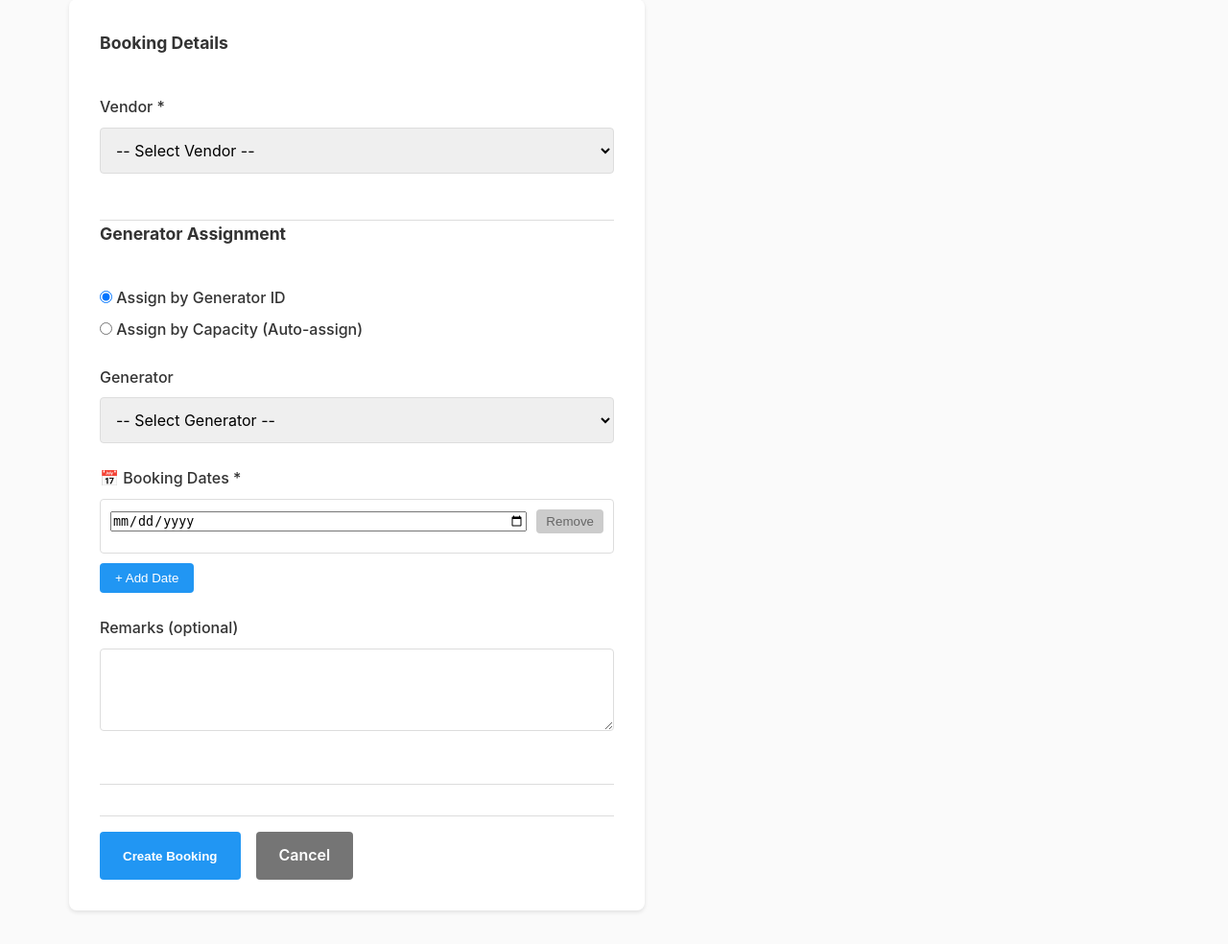
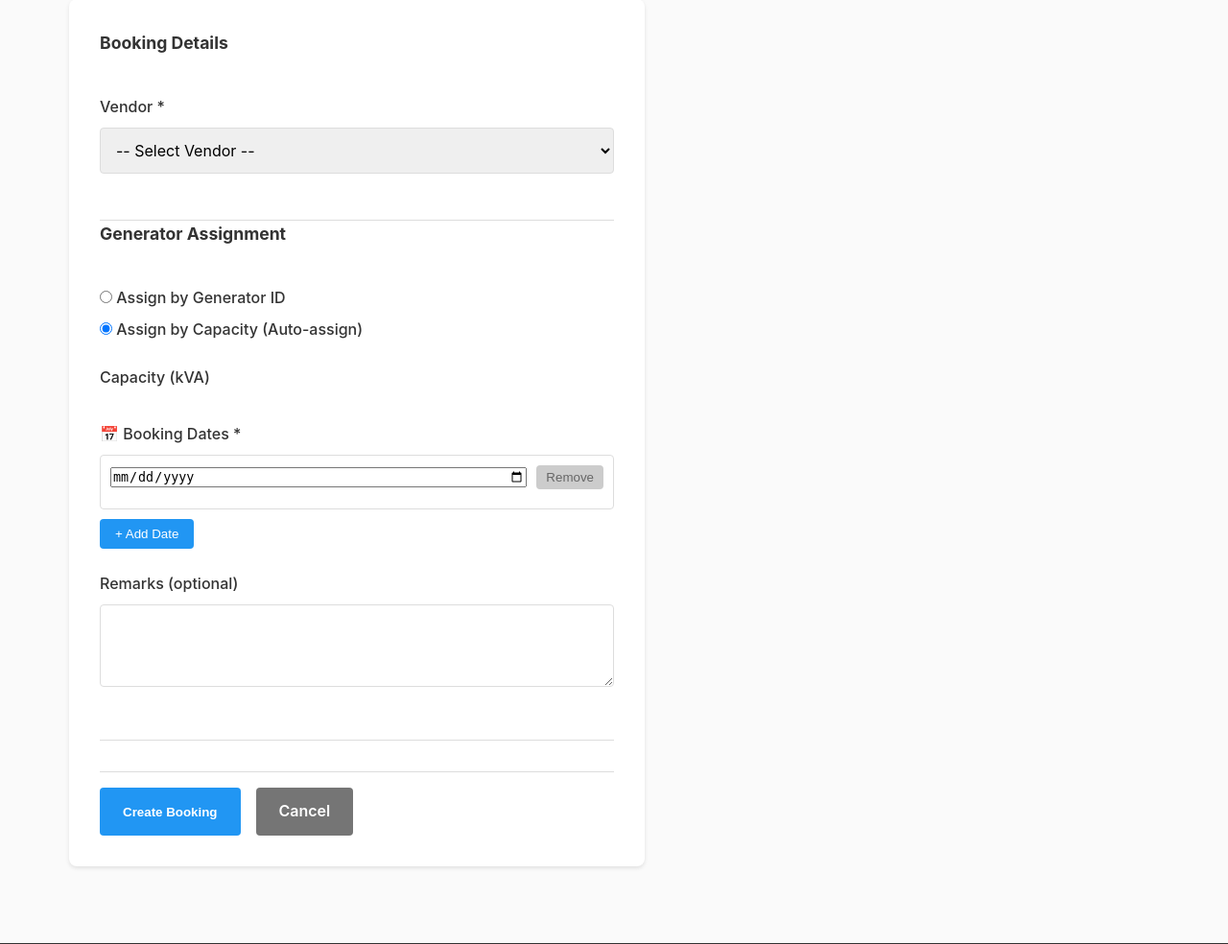
Before and after one commit to Abhishek3670/generator-ledger, a FastAPI app: page /create-booking in a window 1280 px wide. Shown: the part 198-1182 px from the top of the page at 96% size. Run offline with FastAPI, Linux system fonts and the light colour scheme.

Commit message:
feat: update create booking form UI for better UX
- Set 'Assign by Capacity' as default selected option
- Replace capacity dropdown with individual button selectors
- Buttons show available capacities (30, 45, etc.) as clickable options
- Selected button highlights in blue for visual feedback
- Improved accessibility and ease of selection

```diff
--- a/web/templates/create_booking.html
+++ b/web/templates/create_booking.html
@@ -26,16 +26,16 @@
 
             <div class="form-group">
                 <label>
-                    <input type="radio" name="assign_method" value="generator" checked>
+                    <input type="radio" name="assign_method" value="generator">
                     Assign by Generator ID
                 </label>
                 <label>
-                    <input type="radio" name="assign_method" value="capacity">
+                    <input type="radio" name="assign_method" value="capacity" checked>
                     Assign by Capacity (Auto-assign)
                 </label>
             </div>
 
-            <div id="generator-method" style="display: block;">
+            <div id="generator-method" style="display: none;">
                 <div class="form-group">
                     <label for="generator_id">Generator</label>
                     <select id="generator_id" name="generator_id">
@@ -49,15 +49,15 @@
                 </div>
             </div>
 
-            <div id="capacity-method" style="display: none;">
+            <div id="capacity-method" style="display: block;">
                 <div class="form-group">
-                    <label for="capacity_kva">Capacity (kVA)</label>
-                    <select id="capacity_kva" name="capacity_kva">
-                        <option value="">-- Select Capacity --</option>
+                    <label>Capacity (kVA)</label>
+                    <div id="capacity-buttons" style="display: flex; flex-wrap: wrap; gap: 10px; margin-top: 10px;">
                         {% for cap in capacities %}
-                        <option value="{{ cap }}">{{ cap }} kVA</option>
+                        <button type="button" class="capacity-btn" data-capacity="{{ cap }}" style="padding: 10px 16px; border: 2px solid #ddd; background: white; color: #333; border-radius: 4px; cursor: pointer; font-weight: 500;">{{ cap }} kVA</button>
                         {% endfor %}
-                    </select>
+                    </div>
+                    <input type="hidden" id="capacity_kva" name="capacity_kva" value="">
                 </div>
             </div>
 
@@ -120,6 +120,28 @@ document.addEventListener('DOMContentLoaded', function() {
                 document.getElementById('generator-method').style.display = 'none';
                 document.getElementById('capacity-method').style.display = 'block';
             }
+        });
+    });
+
+    // Handle capacity button selection
+    document.querySelectorAll('.capacity-btn').forEach(btn => {
+        btn.addEventListener('click', function(e) {
+            e.preventDefault();
+
+            // Deselect all buttons
+            document.querySelectorAll('.capacity-btn').forEach(b => {
+                b.style.background = 'white';
+                b.style.color = '#333';
+                b.style.borderColor = '#ddd';
+            });
+
+            // Select this button
+            this.style.background = '#2196F3';
+            this.style.color = 'white';
+            this.style.borderColor = '#2196F3';
+
+            // Set the hidden input value
+            document.getElementById('capacity_kva').value = this.getAttribute('data-capacity');
         });
     });
 
```
